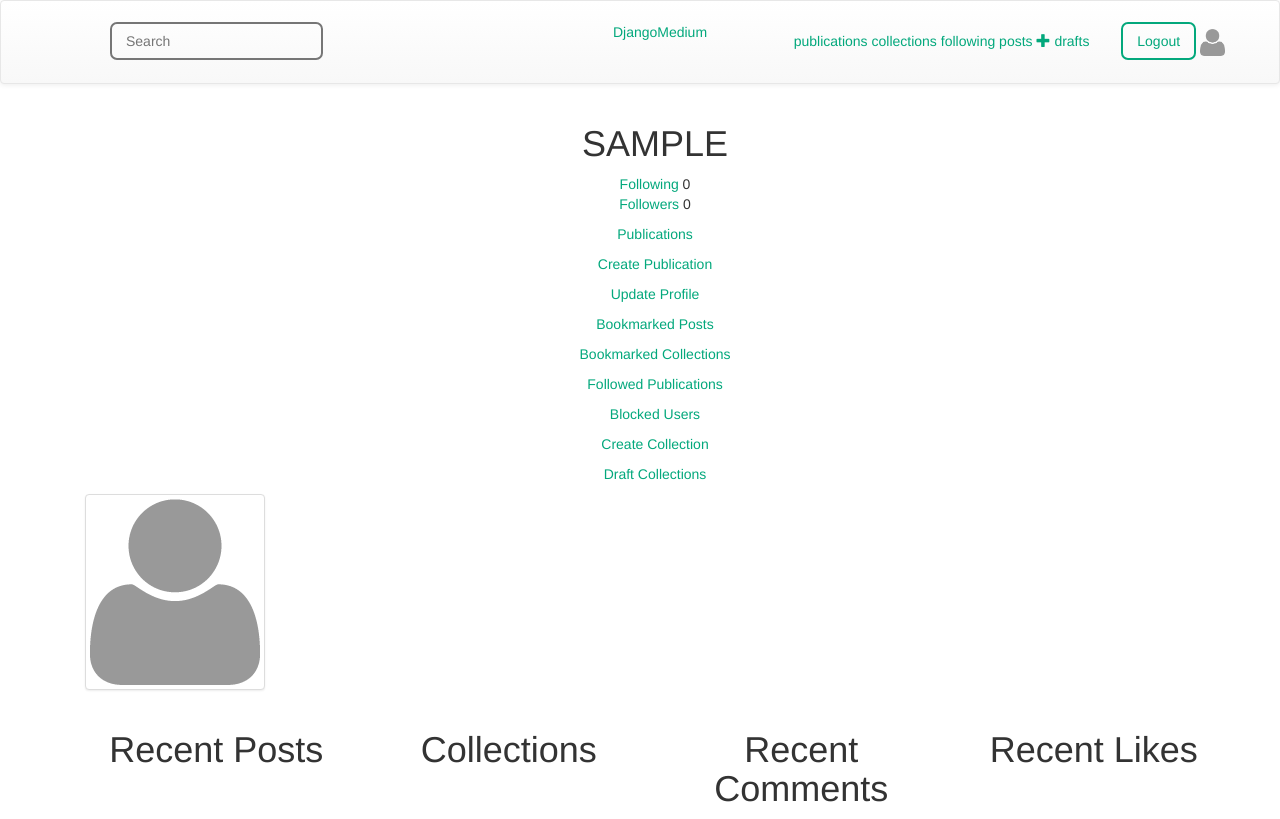
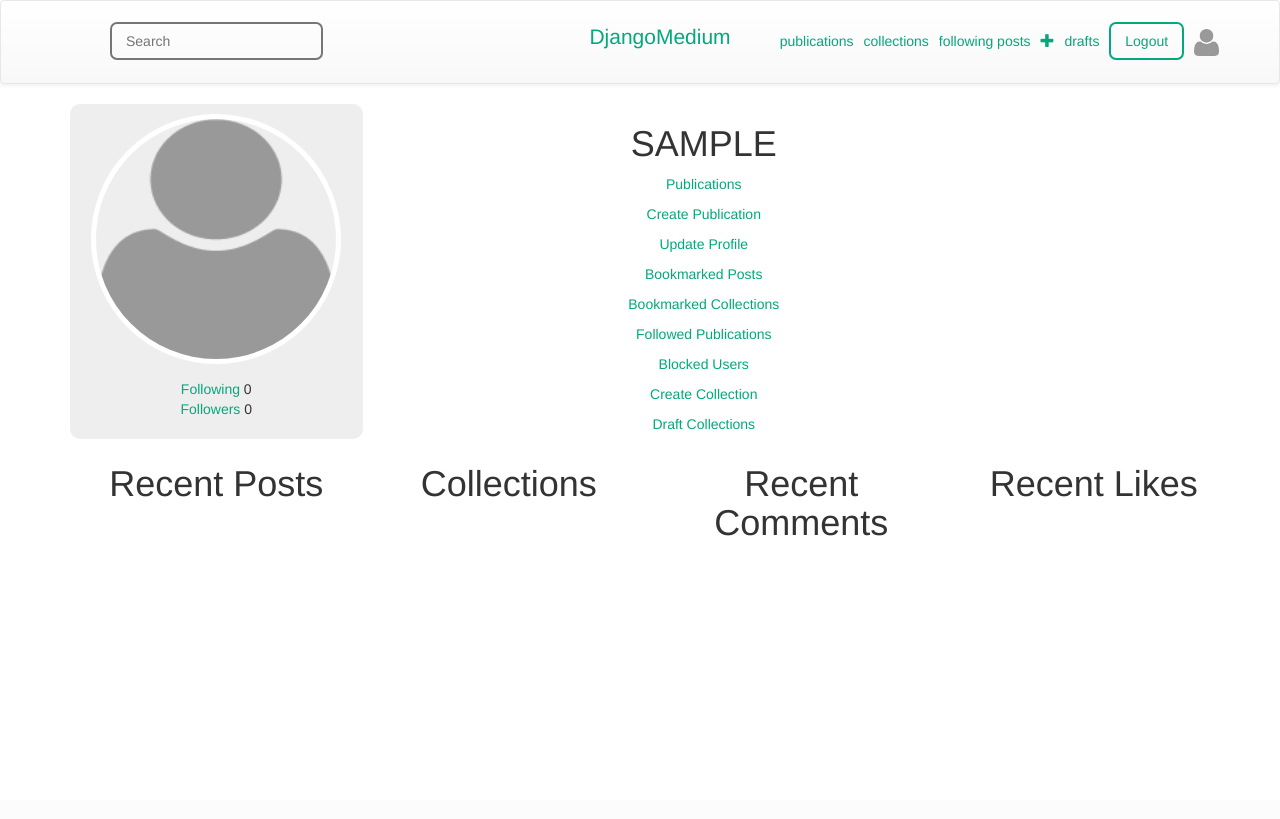
Before and after one commit to akalp/DjangoMedium, a Django app: page /me/ in a window 1280 px wide. After the commit the page ends 536 px from the top, so only its background shows below. Run offline with Django 3.2, Linux system fonts and the light colour scheme; the visitor is signed in with stand-in values (Sample User, id 1); data comes from the database, SQL or seed files in the repository; data that the repository does not hold is empty; some libraries are stand-ins or nearby versions.

Commit message:
html css

```diff
--- a/blog/static/blog/styles.css
+++ b/blog/static/blog/styles.css
@@ -6,6 +6,14 @@ a {
 a:hover {
   text-decoration: none;
   color: #0c7a5c;
+}
+
+.post {
+    width: 100%;
+    background-color: #ddd;
+    padding: 10px;
+    border-radius: 10px;
+    margin-bottom:15px;
 }
 
 .post-title-input {
@@ -34,12 +42,17 @@ a:hover {
   text-align: center;
   margin: 0 auto;
   z-index: 0;
+  font-size: 1.5em;
 }
 
 .navbar-right,
 .navbar-left {
   position: relative;
   z-index: 1;
+}
+
+.navbar-right>a{
+    margin-right: 6px;
 }
 
 .btn-nav {
@@ -120,3 +133,34 @@ a > img:hover {
 .featured-on-index {
   max-height: 300px;
 }
+
+.btn {
+  border-radius: 0.5em;
+  border-style: solid;
+  padding: 0.5em 1em;
+  background-color: transparent;
+  color: #03a87c;
+  border-color: #03a87c;
+}
+
+.btn-hover {
+  color: #0c7a5c;
+  border-color: #0c7a5c;
+  text-decoration: none;
+}
+
+.collection {
+    background-color: #ddd;
+    border-radius: 15px;
+    padding: 15px;
+    margin-bottom: 25px;
+}
+
+.avatar {
+    border-color: #fff;
+    border-style: solid;
+    border-width: 5px;
+    border-radius:200px;
+    width: 250px;
+    height: 250px;
+}
--- a/blog/templates/blog/profile.html
+++ b/blog/templates/blog/profile.html
@@ -2,35 +2,44 @@
 
 <div class="container">
     <div class="row">
+        <div align="center" class="col-md-3" style="border-radius: 10px; background-color:#eee; padding: 10px;">
+            <img class="avatar" src="{{ blog_user.avatar.url }}" alt="" >
+            <p class="text-center" style="margin-top:15px;">
+                <a href="{% url 'blog:follows' pk=blog_user.pk %}">Following </a>
+                <span>{{ blog_user.following.count }}</span><br>
+                <a href="{% url 'blog:followers' pk=blog_user.pk %}">Followers </a>
+                <span>{{ blog_user.follows.count }}</span>
+            </p>
+        </div>
+        <div align="center" class="col-md-7">
             <h1 class="text-center">{{ blog_user.username|upper }}</h1>
             <p class="text-center">
                 {% if user.is_authenticated %}
                 {% if blog_user != user %}
                 {% if blog_user.pk|already_followed_user:user %}
-
+            <p class="text-center">
                 <a href="{% url 'blog:unfollow_user2' pk=blog_user.pk %}">Unfollow</a>
 
                 {% else %}
                 <a href="{% url 'blog:follow_user2' pk=blog_user.pk %}">Follow</a>
                 {% endif %}
+            </p>
             {% if blog_user.pk|already_blocked_user:user %}
+            <p class="text-center">
                 <a href="{% url 'blog:unblock_user' pk=blog_user.pk %}">Unblock</a>
                 {% else %}
                 <a href="{% url 'blog:block_user' pk=blog_user.pk %}">Block</a>
                 {% endif %}
+            </p>
             {% if blog_user.pk|not_reported_user:user%}
+            <p class="text-center">
                 <a href="{% url 'blog:report_user' reported_pk=blog_user.pk %}">Report</a>
                 {% endif %}
+            </p>
             {% endif %}
             {% else %}
             Login to follow
             {% endif %}
-            </p>
-            <p class="text-center">
-                <a href="{% url 'blog:follows' pk=blog_user.pk %}">Following </a>
-                <span>{{ blog_user.following.count }}</span><br>
-                <a href="{% url 'blog:followers' pk=blog_user.pk %}">Followers </a>
-                <span>{{ blog_user.follows.count }}</span>
             </p>
             <p class="text-center">
                 <a href="{% url 'blog:user_publications' pk=blog_user.pk %}">Publications</a>
@@ -64,12 +73,9 @@
             </p>
 
             {% endif %}
+        </div>
 
 
-            <div class="col-md-3">
-                <img src="{{ blog_user.avatar.url }}" alt="" class="thumbnail img-responsive">
-
-            </div>
     </div>
     <div class="row">
         <div class="col-md-3">
@@ -106,7 +112,8 @@
             <ul>
                 <span class="glyphicon glyphicon-menu-right"></span>
                 <a href="{% url 'blog:post' pk=post.pk %}">{{ post.title }}</a>
-                    </ul> {% endfor %}
+            </ul>
+            {% endfor %}
 
         </div>
     </div>
```
Also changed, not shown: blog/templates/blog/post.html (+11 -7 lines), blog/templates/blog/publication.html (+7 -8 lines), blog/templates/blog/publication_list.html (+11 -4 lines). Lines whose indentation alone changed are shown as unchanged.
